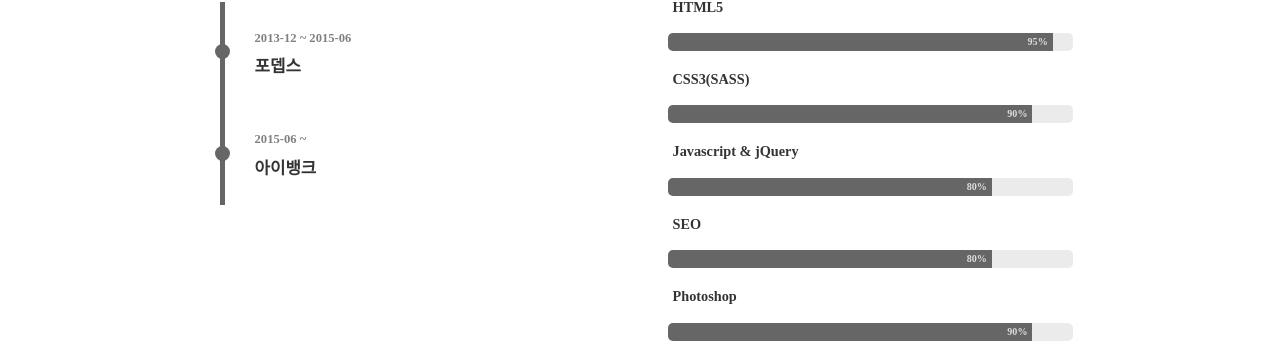
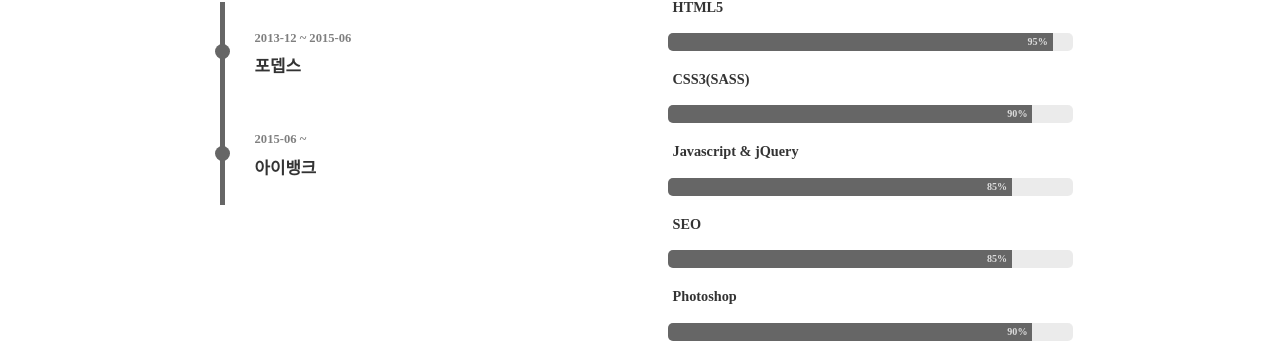
Before and after one commit to JeongrakChoi/JeongrakChoi.github.io, a Jekyll site: the page built from portfolio.html, in a window 1280 px wide and 900 px high, scrolled down 435 px. Shown: the part 79-441 px from the top of the window. Built offline with Jekyll 4.4.1, drawn with Linux system fonts in a browser that asks for light colours; nearby versions of some CDN libraries; some web fonts are replaced.

Commit message:
Update _config.yml

```diff
--- a/_config.yml
+++ b/_config.yml
@@ -25,9 +25,9 @@ theme_settings :
       - skill : CSS3(SASS)
         value : 90  # Percent value
       - skill : Javascript & jQuery
-        value : 80  # Percent value
+        value : 85  # Percent value
       - skill : SEO
-        value : 80  # Percent value
+        value : 85  # Percent value
       - skill : Photoshop
         value : 90  # Percent value
       - skill : Illustrator
```
